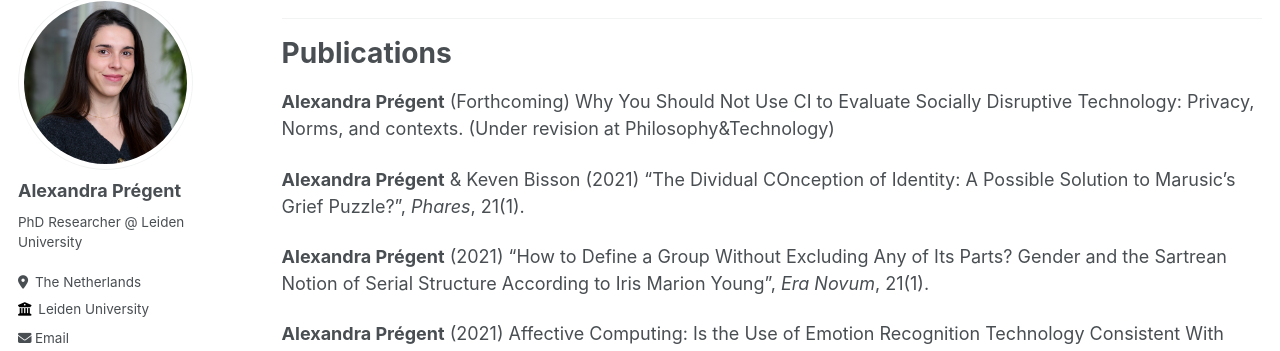
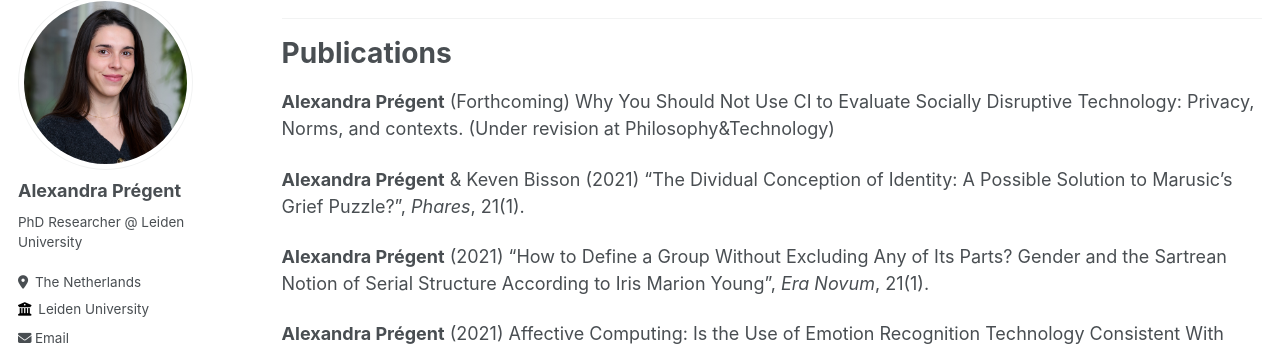
Before and after one commit to AlexandraPregent/AlexandraPregent.github.io, a Jekyll site: the page built from _pages/cv.md, in a window 1280 px wide and 900 px high, scrolled down 1969 px. Shown: the part 91-442 px from the top of the window. Built offline with Jekyll 4.4.1, drawn with Linux system fonts in a browser that asks for light colours; some web fonts are replaced.

Commit message:
Update cv.md

```diff
--- a/_pages/cv.md
+++ b/_pages/cv.md
@@ -95,7 +95,7 @@ Publications
 ======
  **Alexandra Prégent** (Forthcoming) Why You Should Not Use CI to Evaluate Socially Disruptive Technology: Privacy, Norms, and contexts. (Under revision at Philosophy&Technology)
 
-**Alexandra Prégent** & Keven Bisson (2021) "The Dividual COnception of Identity: A Possible Solution to Marusic's Grief Puzzle?", *Phares*, 21(1).
+**Alexandra Prégent** & Keven Bisson (2021) "The Dividual Conception of Identity: A Possible Solution to Marusic's Grief Puzzle?", *Phares*, 21(1).
 
 **Alexandra Prégent** (2021) "How to Define a Group Without Excluding Any of Its Parts? Gender and the Sartrean Notion of Serial Structure According to Iris Marion Young", *Era Novum*, 21(1).
 
```
